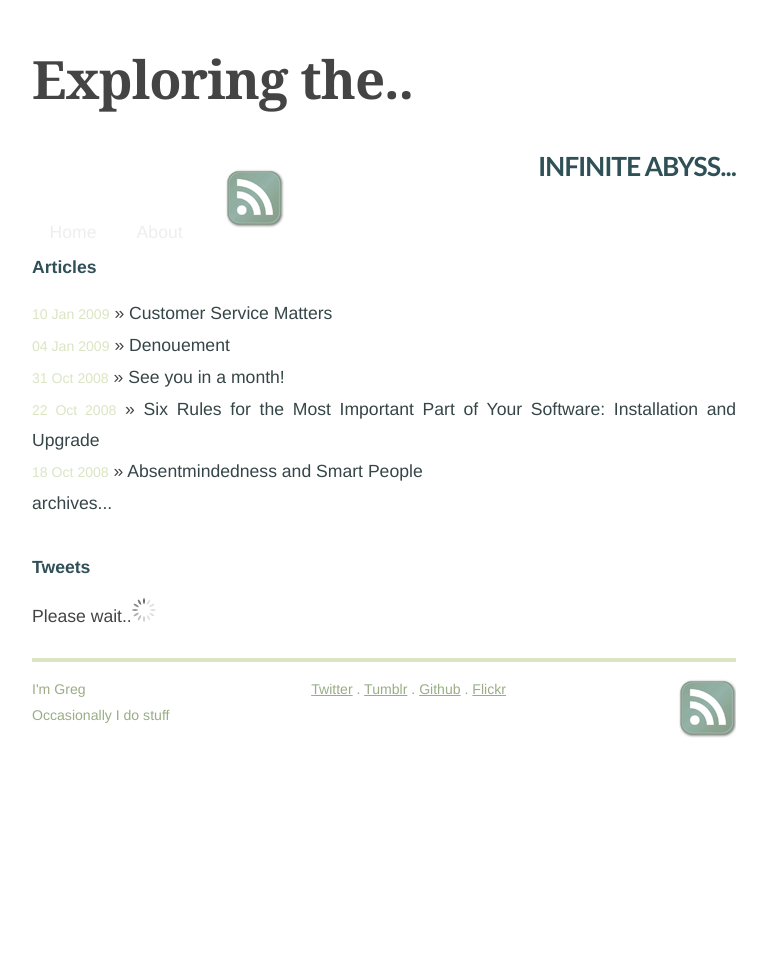
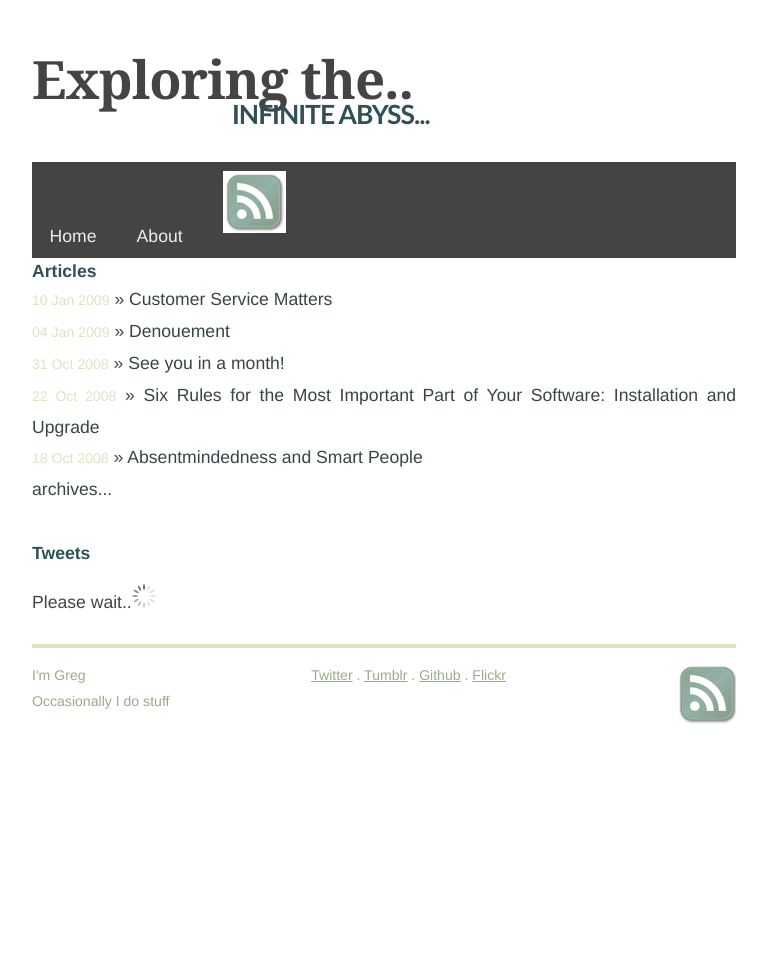
Before and after one commit to mhyrr/mhyrr.github.com, a Jekyll site: the page built from index.html, in a window 1280 px wide. Shown: the whole page, without its empty margins (256-1023 px from the left). Built offline with Jekyll 4.4.1, drawn with Linux system fonts in a browser that asks for light colours.

Commit message:
Fixing title

```diff
--- a/css/screen.css
+++ b/css/screen.css
@@ -3,8 +3,6 @@
 /* Common
 /*
 /*****************************************************************************/
-
-/* Global Reset */
 
 * {
   margin: 0;
@@ -34,11 +32,11 @@ h1, h2, h3, h4, h5, h6 {
   font-size: 100%;
   color: #2F5057;
 }
-
+/*
 h1 {
   margin-bottom: 1em;
 }
-
+*/
 p {
   margin: 1em 0;
 }
@@ -116,16 +114,15 @@ ul.posts {
 		font-family:"Gill Sans","Gill Sans MT",Verdana;
 		font-size:1.5em;
 		font-weight:bold;
-		float: right;
 		letter-spacing:-1px;
 		margin-bottom:5px;
-		margin-left:30px;
+		margin-left:200px;
 		margin-top:-5px;
 		text-transform:uppercase;
 	}
 
 	#linkbar {
-		background-color:#FFFFFF;
+		background-color:#444444;
 	}
 	#linkbar li {
 		display:inline-block;
@@ -136,6 +133,7 @@ ul.posts {
 		text-decoration:none;
 	}
 	#linkbar li img {
+
 		float: right;
 	}
 
```
